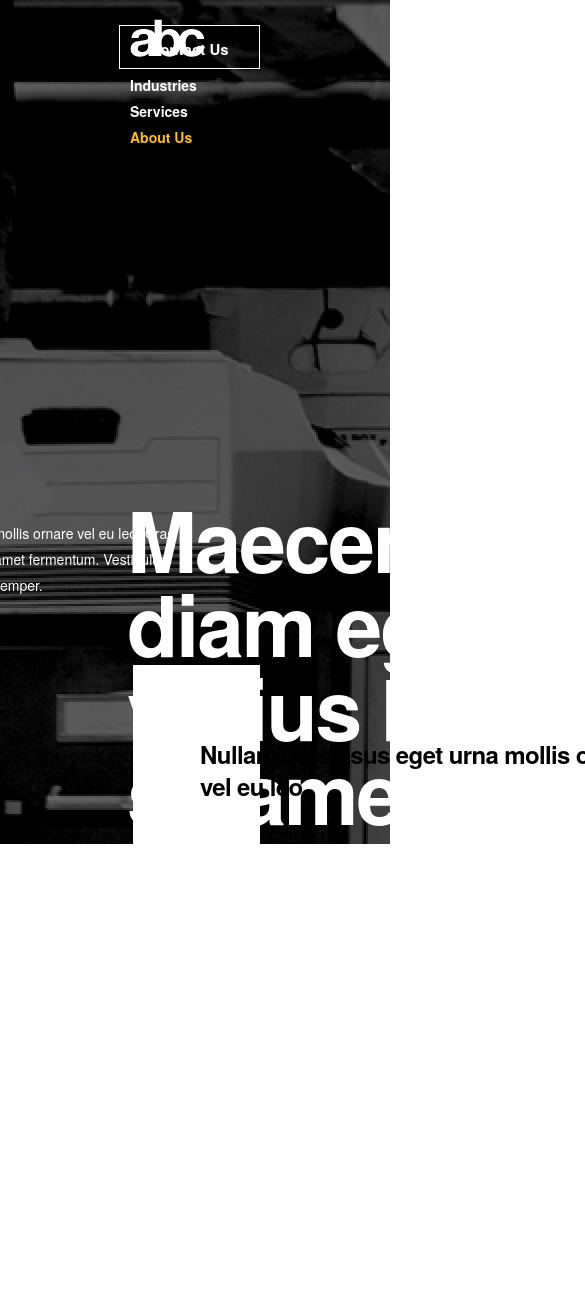
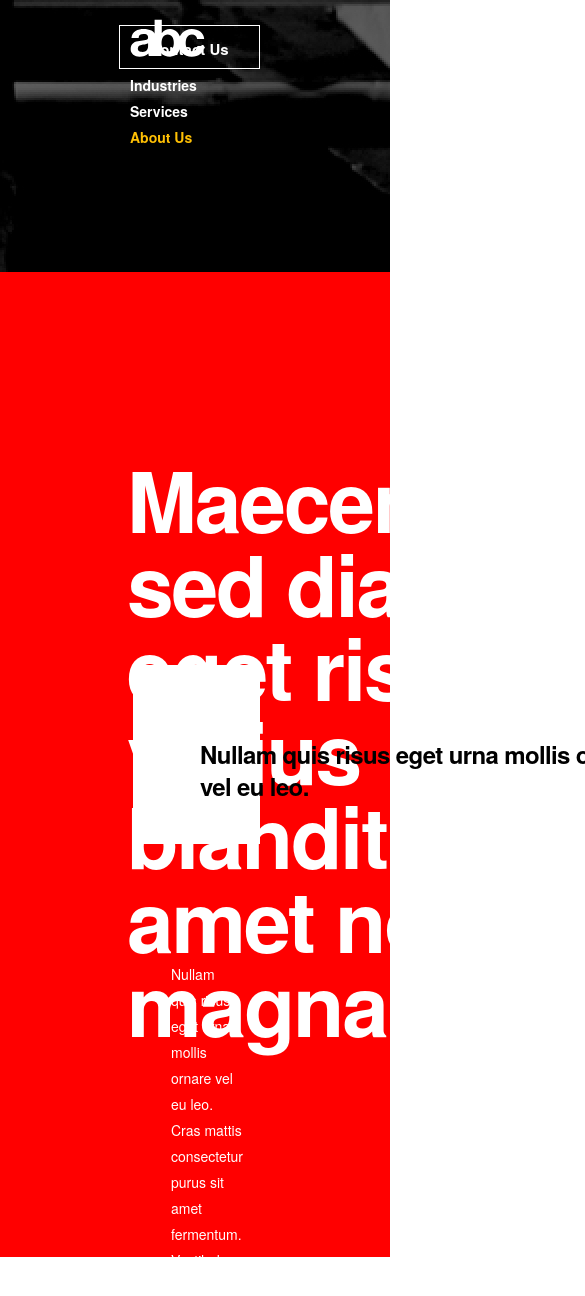
Before and after one commit to IvanGent/bukwild, a React (Create React App) app: page /aboutUs in a window 390 px wide. Shown: the top 1296 px of the page, 585 px wide, since content can reach past the window. Before the commit the page ends 935 px from the top, so only its background shows below. Built offline with nearby package versions, Linux system fonts and the light colour scheme.

Commit message:
working on media queires

```diff
--- a/src/components/Headline.js
+++ b/src/components/Headline.js
@@ -3,9 +3,10 @@ import React from 'react';
 function Headline({head}) {
 
     const style = {
-        position: 'absolute',
-        left: '7.938rem',
-        top: '19.5rem',
+        // position: 'absolute',
+        // left: '7.938rem',
+        // top: '19.5rem',
+        paddingLeft: '7.938rem',
         width: '38.25rem',
         height: '17rem',
         margin: '10.125rem 10.688rem 2.938rem 0',
--- a/src/components/Marquee.js
+++ b/src/components/Marquee.js
@@ -8,24 +8,32 @@ function Marquee({info}) {
 
     const style = {
         backgroundImage: `url(/images/${info.background})`,
-        // backgroundPosition: 'left top',
-        // paddingTop: '19.5rem',
         minHeight: '100vh',
+        // display: 'flex',
     }
 
     const contentStyle = {
-        // padding: '0 8.125rem'
-        maxWidth: '1440px'
+        // maxWidth: '1440px'
     }
 
     const headingStyle = {
-        display: 'flex'
+        position: 'absolute',
+        top: '17rem',
+        display: 'flex',
+        width: '100%',
+        // paddingTop: '14%',
+        justifyContent: 'space-around',
+        alignItems: 'center',
+        // maxWidth: '1440px',
+        // padding: ' 0 8.125rem',
+        // margin: '0 8.125rem',
+        // backgroundColor: 'red',
     }
 
     return (
         <div style={style}>
             <div style={contentStyle}>
-                <div style={headingStyle}>
+                <div className='HeadAndSub' style={headingStyle}>
                     <Headline head={info.headline} />
                     <SubHead sub={info.subhead} />
                 </div>
--- a/src/components/SubHead.js
+++ b/src/components/SubHead.js
@@ -3,9 +3,10 @@ import React from 'react';
 function SubHead({sub}) {
 
     const style = {
-        position: 'absolute',
-        right: '10.625rem',
-        top: '20.938rem',
+        // position: 'absolute',
+        // right: '10.625rem',
+        // top: '20.938rem',
+        paddingRight: '10.625rem',
         width: '22.5rem',
         height: '14.188rem',
         margin: '11.563rem 2.5rem 4.313rem 10.688rem',
--- a/src/index.css
+++ b/src/index.css
@@ -2,3 +2,11 @@ body {
   margin: 0;
   box-sizing: border-box;
 }
+
+@media screen and (max-width: 900px) {
+  .HeadAndSub {
+    display: flex;
+    flex-wrap: wrap;
+    background-color: red;
+  }
+}
```
